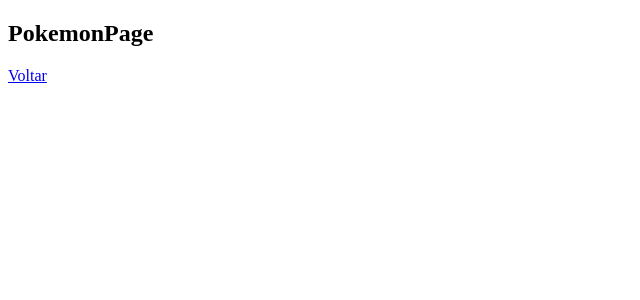
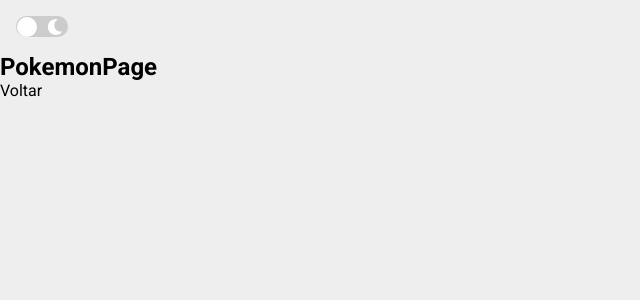
Before and after one commit to ulissesmarciano/quest-react-avancado, a React (Vite) app: page /pokemon/1 in a window 1280 px wide. Shown: the top 300 px of the page, without its empty margins (0-640 px from the left). Built offline with nearby package versions, Linux system fonts and the light colour scheme.

Commit message:
feat: adiciona o dark e light theme

```diff
--- a/src/App.jsx
+++ b/src/App.jsx
@@ -1,12 +1,24 @@
-import { AppRouter } from "./routes/AppRouter"
+import { useState } from "react";
+import { ThemeProvider } from "styled-components";
+import { Globalstyle } from "./style/global";
+import { AppRouter } from "./routes/AppRouter";
+import { themes } from "./style/themes";
+import { ThemeTogglerButton } from "./components/theme-toggler-button";
 
 function App() {
+  const [theme, setTheme] = useState(themes.light);
+
+  const toggleTheme = () => {
+    setTheme(theme === themes.light ? themes.dark : themes.light);
+  };
 
   return (
-    <>
+    <ThemeProvider theme={theme}>
+      <Globalstyle />
+      <ThemeTogglerButton toggleTheme={toggleTheme} currentTheme={theme} />
       <AppRouter />
-    </>
-  )
+    </ThemeProvider>
+  );
 }
 
-export default App
+export default App;
--- /dev/null
+++ b/src/components/theme-toggler-button/index.jsx
@@ -0,0 +1,12 @@
+import { ToggleSwitch } from "../toggler-switch";
+import { themes } from "../../style/themes";
+
+export const ThemeTogglerButton = ({ toggleTheme, currentTheme }) => {
+    const isDark = currentTheme === themes.dark;
+
+    return (
+        <div style={{ padding: "16px" }}>
+            <ToggleSwitch checked={isDark} onChange={toggleTheme} />
+        </div>
+    );
+};
--- /dev/null
+++ b/src/components/toggler-switch/index.jsx
@@ -0,0 +1,75 @@
+import styled from "styled-components";
+import { FaSun, FaMoon } from "react-icons/fa";
+
+const Switch = styled.label`
+  position: relative;
+  display: inline-block;
+  width: 52px;
+  height: 21px;
+`;
+
+const HiddenCheckbox = styled.input.attrs({ type: "checkbox" })`
+  opacity: 0;
+  width: 0;
+  height: 0;
+`;
+
+const Slider = styled.span`
+  position: absolute;
+  cursor: pointer;
+  top: 0;
+  left: 0;
+  right: 0;
+  bottom: 0;
+  background-color: ${({ theme }) => theme.buttonBackground};
+  border-radius: 30px;
+  transition: background-color 0.4s;
+`;
+
+const Circle = styled.span`
+  position: absolute;
+  height: 20px;
+  width: 20px;
+  left: 1px;
+  bottom: 0.5px;
+  background-color: ${({ theme }) => theme.buttonColor};
+  border-radius: 50%;
+  transition: transform 0.4s;
+  transform: ${({ checked }) => (checked ? "translateX(30px)" : "translateX(0)")};
+  z-index: 2;
+`;
+
+const IconWrapper = styled.div`
+  position: absolute;
+  top: 60%;
+  transform: translateY(-50%);
+  width: 20px;
+  height: 20px;
+  color: ${({ theme }) => theme.buttonColor};
+  z-index: 1;
+  pointer-events: none;
+
+  &.left {
+    left: 4px;
+  }
+
+  &.right {
+    right: 1px;
+  }
+`;
+
+export const ToggleSwitch = ({ checked, onChange }) => {
+  return (
+    <Switch>
+      <HiddenCheckbox checked={checked} onChange={onChange} />
+      <Slider />
+      <Circle checked={checked} />
+      <IconWrapper className="left">
+        <FaSun size={16} />
+      </IconWrapper>
+      <IconWrapper className="right">
+        <FaMoon size={16} />
+      </IconWrapper>
+    </Switch>
+  );
+};
--- /dev/null
+++ b/src/style/global.js
@@ -0,0 +1,24 @@
+import { createGlobalStyle } from "styled-components";
+
+export const Globalstyle = createGlobalStyle`
+    * {
+        margin: 0;
+        padding: 0;
+        box-sizing: border-box;
+        font-family: 'Roboto', sans-serif;
+        list-style: none;
+    }
+
+    body {
+        background-color: ${({ theme }) => theme.background};
+        color: ${({ theme }) => theme.color};
+        transition: all 0.3s ease-in-out;
+        overflow-x: hidden;
+    }
+
+    a {
+        text-decoration: none;
+        color: ${({ theme }) => theme.color};
+        cursor: pointer;
+    }
+`;
--- /dev/null
+++ b/src/style/themes.js
@@ -0,0 +1,14 @@
+export const themes = {
+  light: {
+    color: "#000000",
+    background: "#eeeeee",
+    buttonBackground: "#ccc",
+    buttonColor: "#ffffff",
+  },
+  dark: {
+    color: "#ffffff",
+    background: "#24262B",
+    buttonBackground: "#333",
+    buttonColor: "#ffffff",
+  },
+};
```
Also changed, not shown: src/components/header/index.jsx (added, +8 -0 lines).
